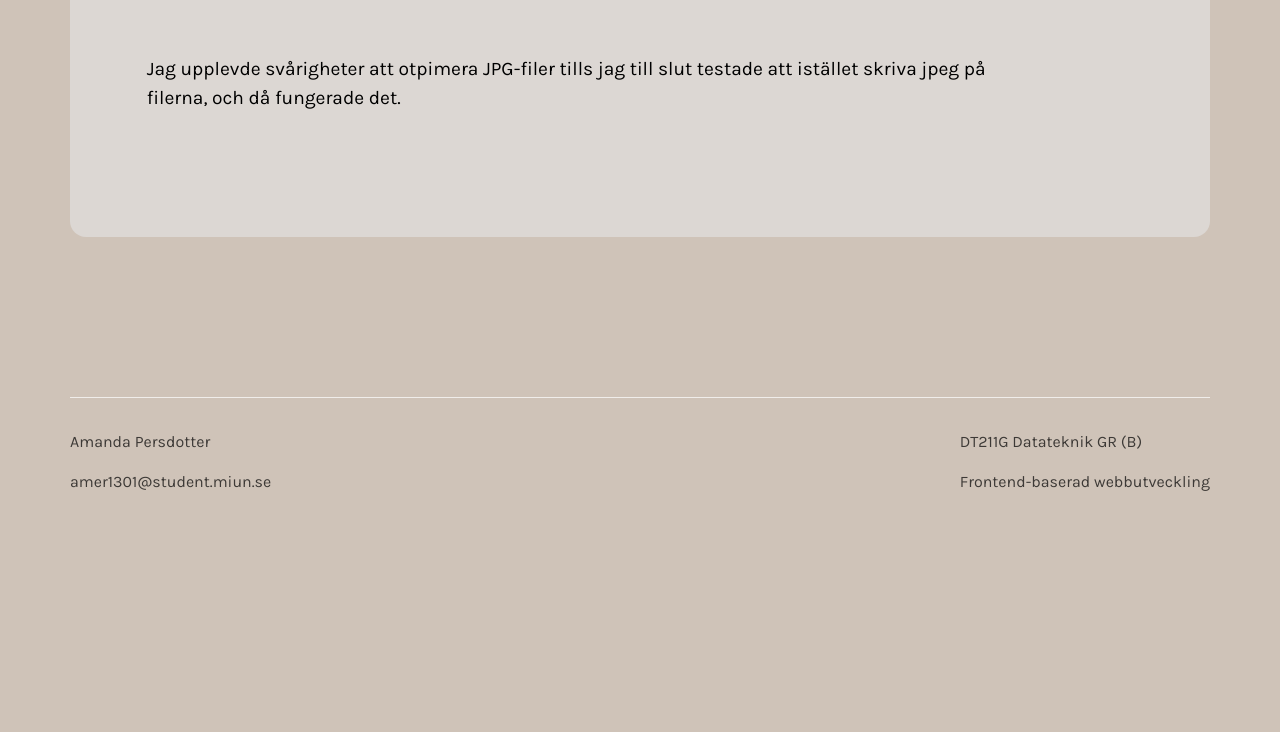
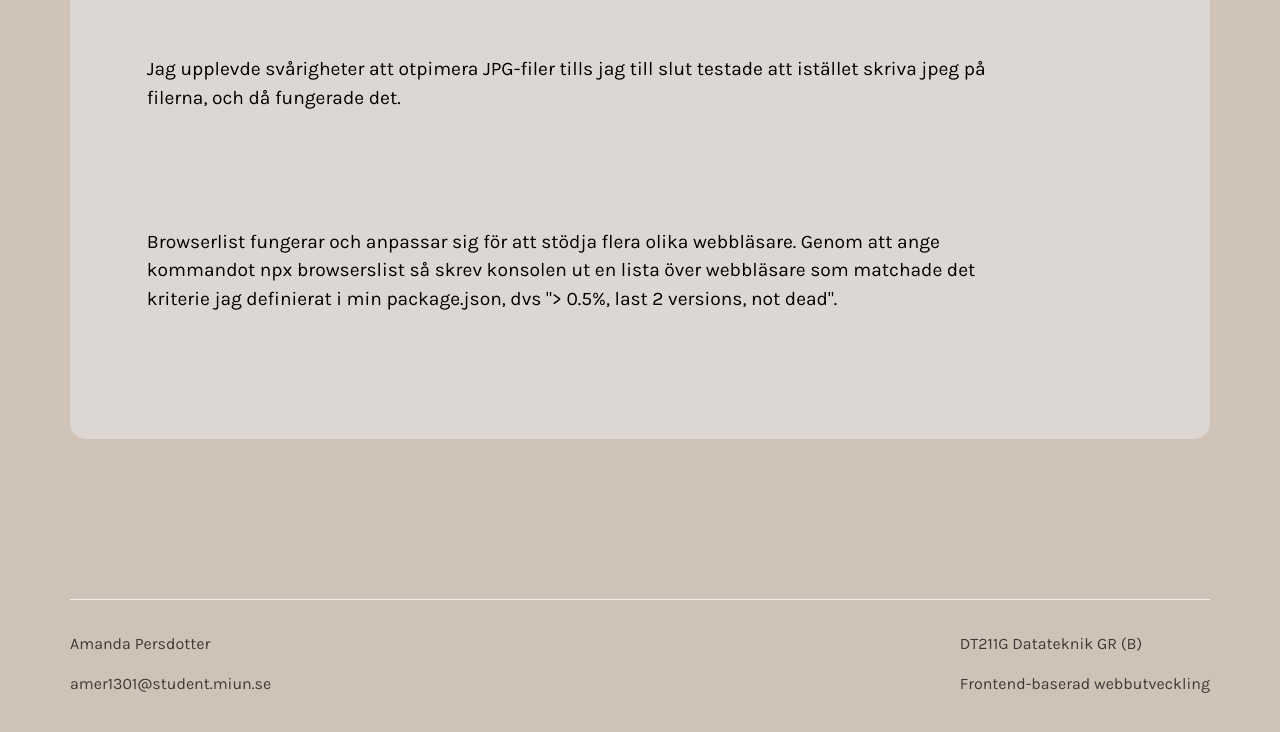
Before and after one commit to amer1301/demowebbplats, a website built with Parcel: page src/arbetsprocess.html in a window 1280 px wide. Shown: the part 1050-1782 px from the top of the page. Before the commit the page ends 1584 px from the top, so only its background shows below. Built offline with nearby package versions, Linux system fonts and the light colour scheme; a web font is replaced by a local one.

Commit message:
browserslist

```diff
--- a/src/arbetsprocess.html
+++ b/src/arbetsprocess.html
@@ -32,6 +32,7 @@
         <p>Kommandot npm init användes i terminalen för att skapa ett nytt NPM-projekt. Parcel installerades till NodeJs-projektet genom att skriva npm install parcel --save-dev och lades därefter till i node_modules-filen. </p>
         <p>För att minifiera CSS och HTML samt transpilera och minifiera Javascript användes Parcel. JavaScript skulle även omvandlas till en version som de flesta webbläsare stödjer.</p>
     <p>Jag upplevde svårigheter att otpimera JPG-filer tills jag till slut testade att istället skriva jpeg på filerna, och då fungerade det.</p>
+    <p>Browserlist fungerar och anpassar sig för att stödja flera olika webbläsare. Genom att ange kommandot npx browserslist så skrev konsolen ut en lista över webbläsare som matchade det kriterie jag definierat i min package.json, dvs "> 0.5%, last 2 versions, not dead".</p>
     </section>
 
     <footer>
```
